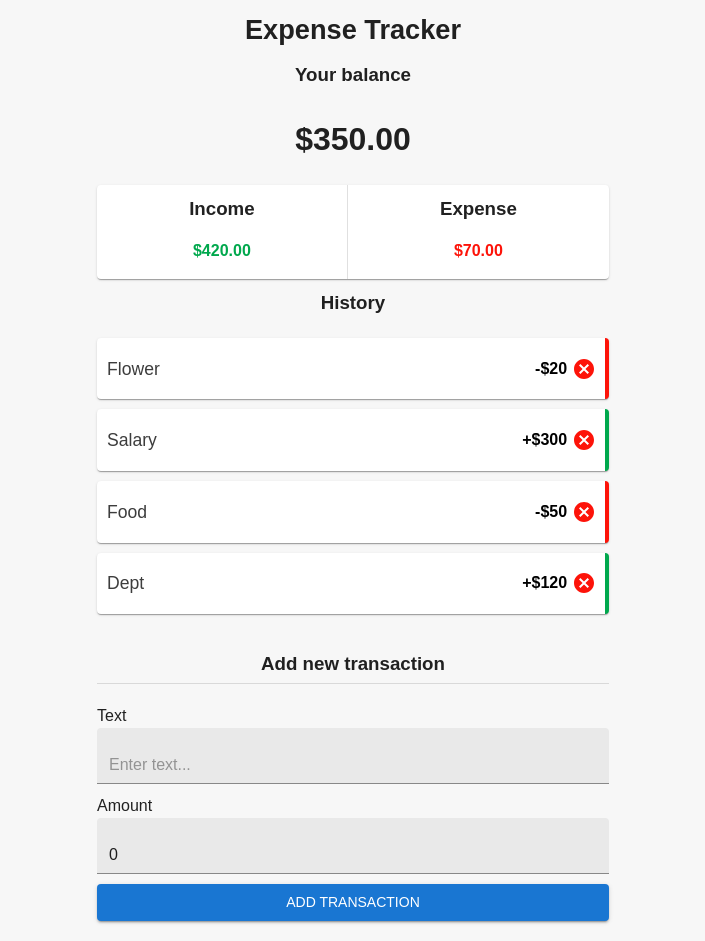
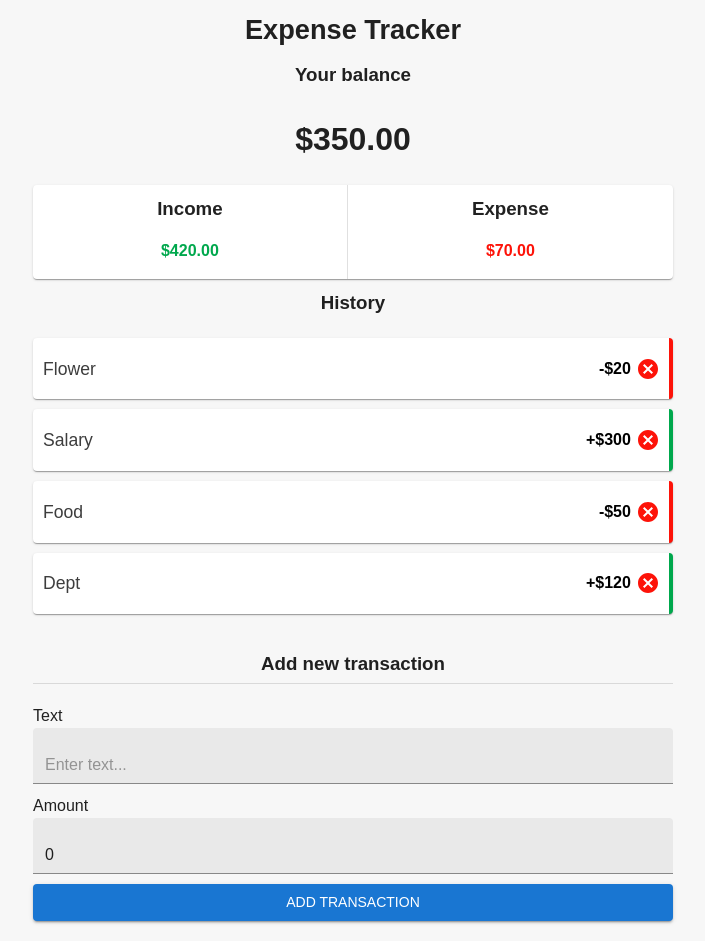
Before and after one commit to DianaBrightside/expense-tracker, a React (Create React App) app: page / in a window 1280 px wide. Shown: the whole page, without its empty margins (287-992 px from the left). Built offline with nearby package versions, Linux system fonts and the light colour scheme.

Commit message:
adaptive layout added

```diff
--- a/src/App.js
+++ b/src/App.js
@@ -17,7 +17,7 @@ function App() {
         <Box
           sx={{
             height: "100vh",
-            width: "40%",
+            width: { xs: "90%", md: "70%", lg: "50%" },
             margin: "auto",
             display: "flex",
             flexDirection: "column",
--- a/src/styles/Texts/AppTexts.js
+++ b/src/styles/Texts/AppTexts.js
@@ -55,6 +55,9 @@ export const HistoryItem = styled.li`
 `;
 export const HistoryText = styled.p`
   width: 90%;
+  @media (max-width: 899px) {
+    width: 70%;
+  }
   font-size: 1.1em;
   color: #3d3d3d;
   word-break: break-all;
@@ -65,4 +68,7 @@ export const HistoryCash = styled.span`
   font-weight: 600;
   color: #000;
   width: 10%;
+  @media (max-width: 899px) {
+    width: 15%;
+  }
 `;
```
